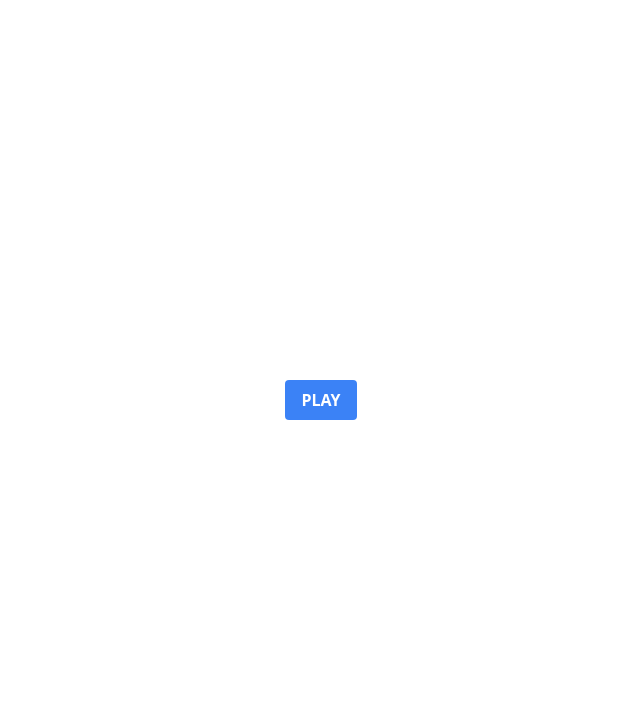
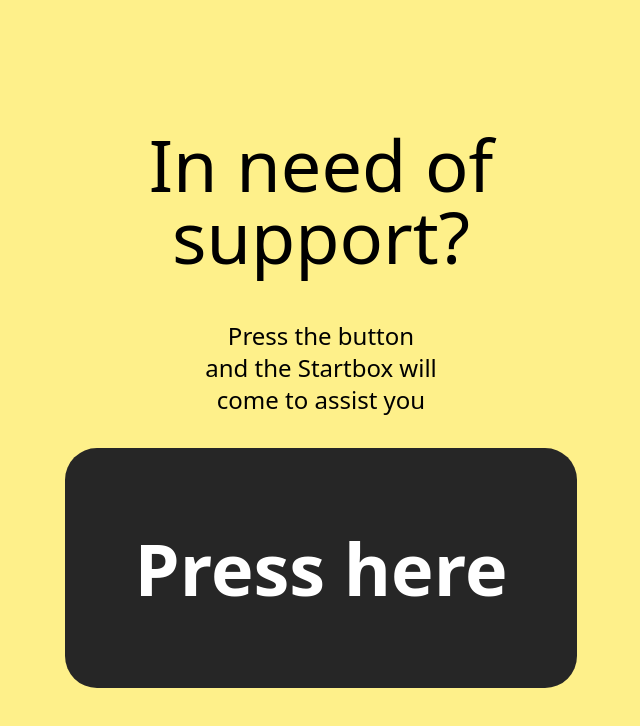
Before and after one commit to maltin1234/SoundPlayer, a Next.js app: page / in a window 1280 px wide. Shown: the top 726 px of the page, without its empty margins (319-959 px from the left). Built offline with nearby package versions, Linux system fonts and the light colour scheme.

Commit message:
feat: added colors

```diff
--- a/src/app/globals.css
+++ b/src/app/globals.css
@@ -15,3 +15,31 @@
     --background-end-rgb: 0, 0, 0;
   }
 }
+/* styles/global.css */
+
+* {
+  -ms-content-zooming: none;
+  -ms-touch-select: none;
+  touch-action: pan-y pinch-zoom double-tap-zoom;
+}
+
+.scroller-x, .scroller-x * {
+  touch-action: pan-x;
+}
+
+.scroller-y, .scroller-y * {
+  touch-action: pan-y;
+}
+.container {
+  /* For preventing zooming and scrolling */
+  overflow: hidden;
+}
+.btn{
+  border-radius: 2rem;
+  width: 32rem;
+  height: 15rem;
+}
+
+
+
+/* CSS */
--- a/src/app/page.js
+++ b/src/app/page.js
@@ -1,6 +1,7 @@
 "use client"
 import Image from "next/image";
 import React, { useRef } from 'react';
+import styles from '../app/styles/touch-actions.module.css'; // Import CSS module
 export default function Home() {
   const audioRef = useRef(null);
 
@@ -10,11 +11,20 @@ export default function Home() {
     }
   };
   return (
-    <div>
-       <div className="flex justify-center items-center h-screen">
-      <button className="bg-blue-500 hover:bg-blue-700 text-white font-bold py-2 px-4 rounded" onClick={playAudio}>PLAY</button>
+    <div className="fixed inset-0 flex justify-center items-center bg-gray-100 bg-yellow-200">
+    <div className="text-center">
+      <p className="text-5xl md:text-7xl mb-4 py-4 px-6">In need of<br/>support?</p>
+      <p className="text-lg md:text-2xl mb-4 py-4 px-6">Press the button <br/> and the Startbox will <br/> come to assist you</p>
+      <button
+        className="bg-neutral-800 hover:bg-slate-950 text-white font-bold py-4 px-6 rounded-lg btn"
+        onClick={playAudio}
+      >
+        <p className="text-4xl md:text-7xl mb-0">Press here</p>
+      </button>
       <audio ref={audioRef} src="https://interactive-examples.mdn.mozilla.net/media/cc0-audio/t-rex-roar.mp3" />
     </div>
   </div>
+
+
   );
 }
--- /dev/null
+++ b/src/app/styles/touch-actions.module.css
@@ -0,0 +1,5 @@
+
+.container {
+    /* For preventing zooming and scrolling */
+    overflow: hidden;
+  }
```
